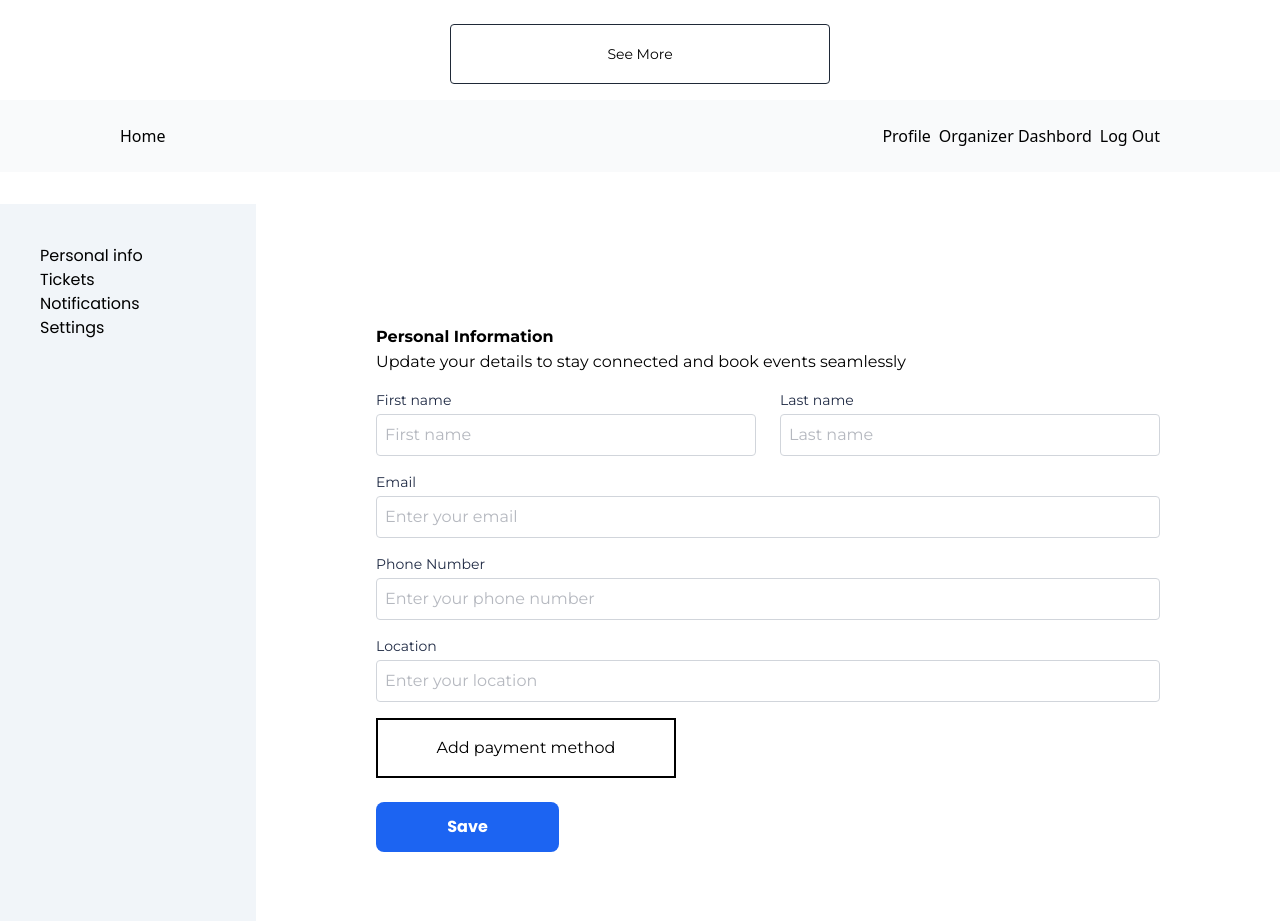
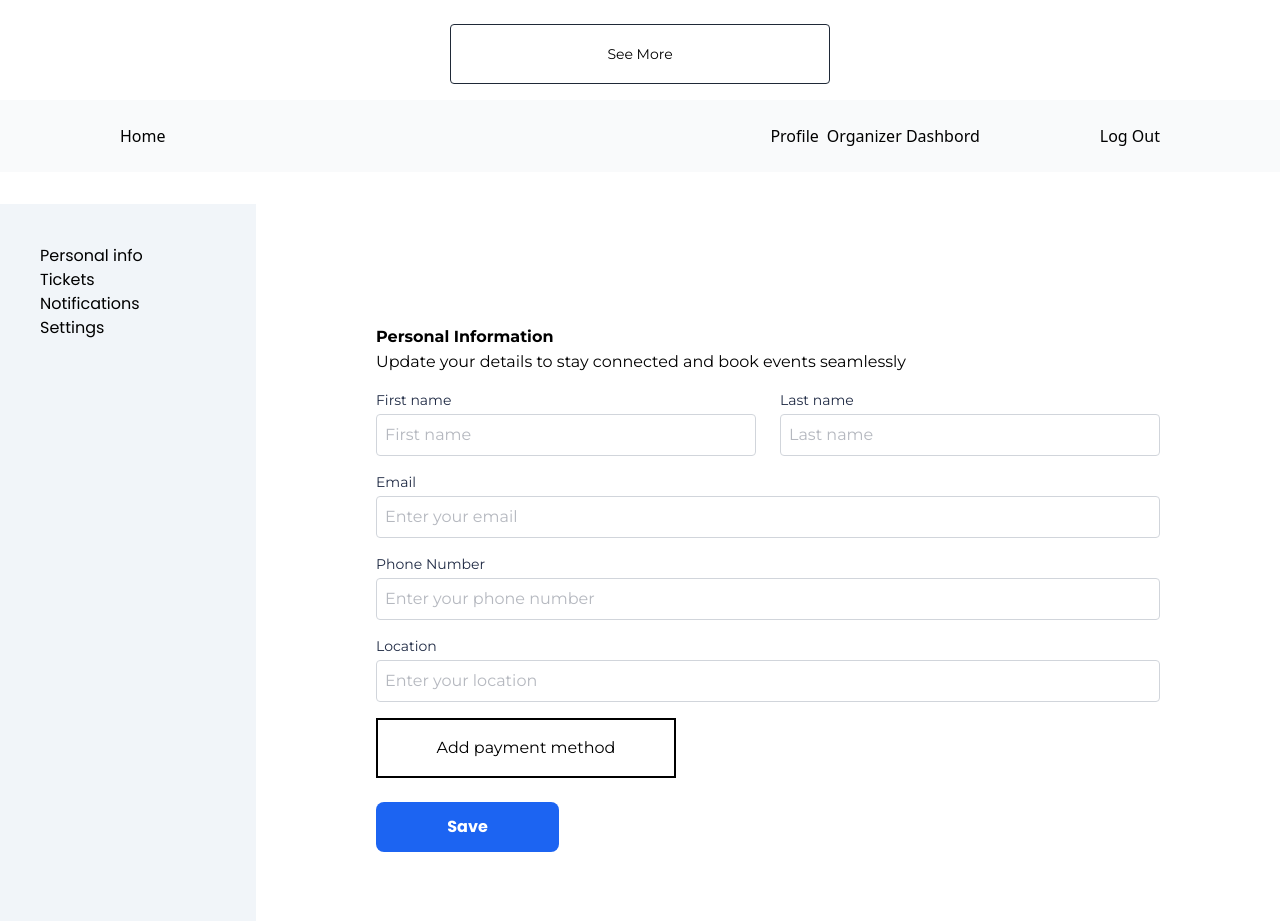
Before and after one commit to mafindijr/easy-ticketing-app, a React (Vite) app: page / in a window 1280 px wide. Shown: the part 2100-3021 px from the top of the page. Built offline with nearby package versions, Linux system fonts and the light colour scheme.

Commit message:
refactor: the profile header and add some style for consistency

```diff
--- a/src/components/Profile.jsx
+++ b/src/components/Profile.jsx
@@ -10,15 +10,17 @@ export default function Profile() {
   return (
     <div>
       <header className="flex justify-between items-center h-18 bg-gray-50 px-30">
-        <div>
+        <div className="flex-1">
         <a href="#">Home</a>
         </div>
-        <div>
-          <ul className="flex gap-2">
+        <div className="mr-30">
+          <ul className="flex gap-2 ">
             <li><a href="#">Profile</a></li>
             <li><a href="#">Organizer Dashbord</a></li>
-            <li><a href="#">Log Out</a></li>
           </ul>
+        </div>
+        <div>
+          <a href="#">Log Out</a>
         </div>
       </header>
 
```
